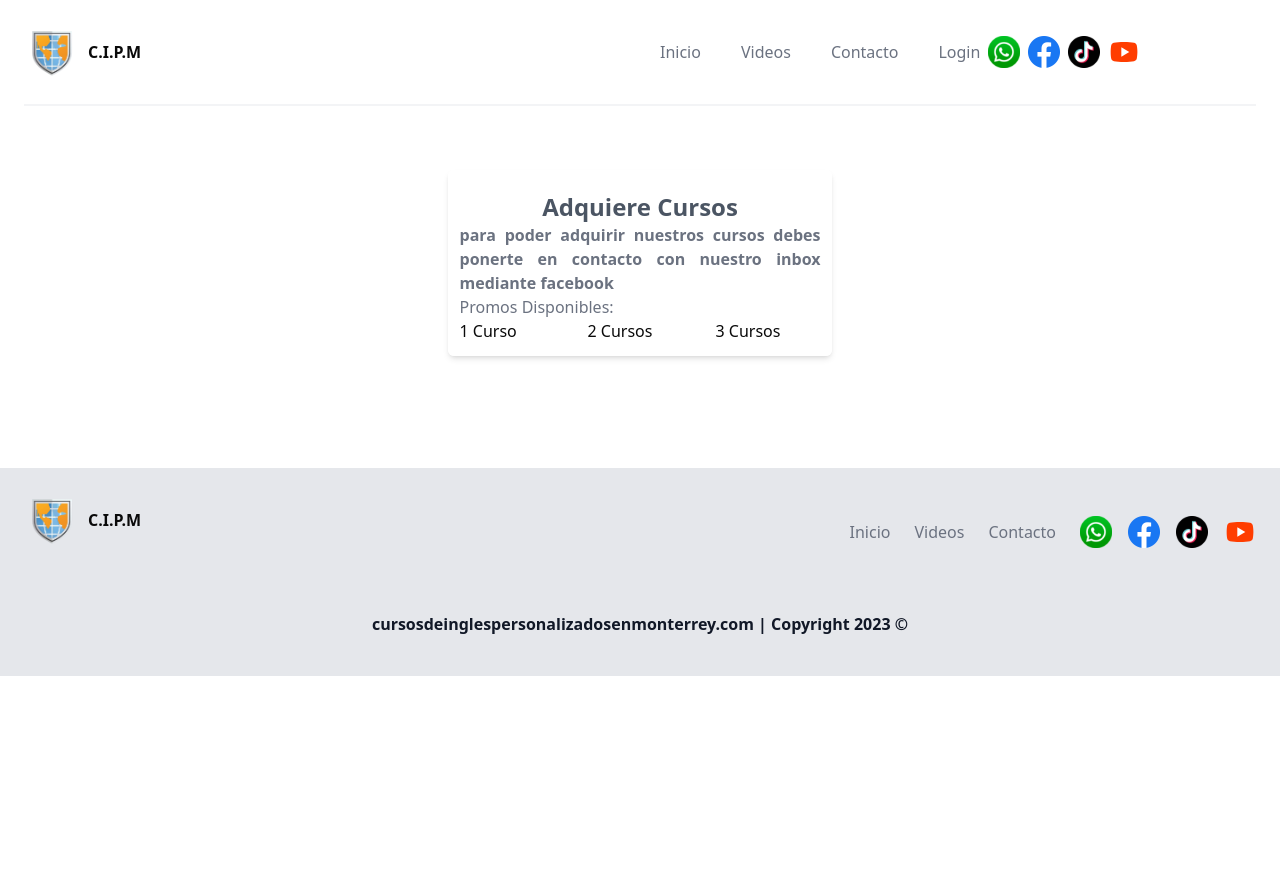
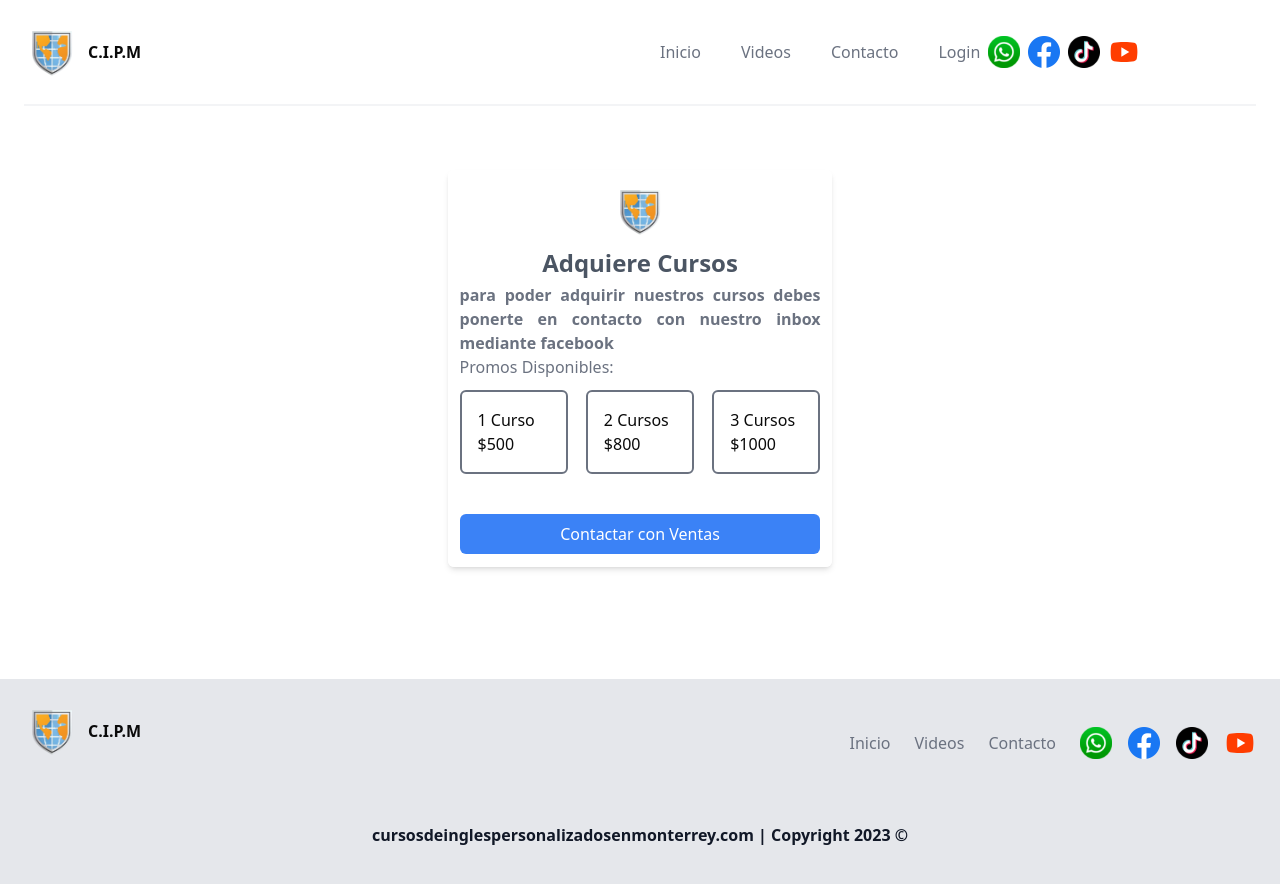
Before and after one commit to pedroduranc1/cipmweb, a Next.js app: page /comprarCursos in a window 1280 px wide. Shown: the top 884 px of the page. Before the commit the page ends 800 px from the top, so only its background shows below. Built offline with nearby package versions, Linux system fonts and the light colour scheme.

Commit message:
compra page lista

```diff
--- a/pages/comprarCursos/index.jsx
+++ b/pages/comprarCursos/index.jsx
@@ -8,8 +8,15 @@ const index = () => {
             <Navbar />
 
             <div className='lg:w-[30%] md:w-[60%] w-[90%] h-fit mt-[5%] py-[1%] bg-white/90 overflow-hidden rounded-md shadow-md mx-auto'>
+                <div className='flex justify-center'>
+                    <img
+                        className='h-14 w-auto sm:h-15'
+                        src="/logo.svg"
+                        alt="" ></img>
+                </div>
+
                 <h2 className='text-2xl font-bold text-center text-gray-600 mt-2'>Adquiere Cursos</h2>
-                <p className='text-gray-500 mx-[3%] font-semibold text-justify'>
+                <p className='text-gray-500 mx-[3%] font-semibold text-justify mt-1'>
                     para poder adquirir nuestros cursos debes ponerte en contacto con nuestro inbox mediante facebook
                 </p>
 
@@ -17,20 +24,28 @@ const index = () => {
                     Promos Disponibles:
                 </p>
 
-                <div className='flex mx-[3%] flex-wrap w-full justify-center items-center'>
-                    <div className='w-1/3'>
-                        <h3>1 Curso</h3>
+                <div className='flex px-[3%] pt-[3%] flex-wrap w-full gap-y-3 justify-between items-center'>
+                    <div className='w-full md:w-[30%] hover:border-blue-500 group transition-colors hover:cursor-pointer border-gray-500 border-2 rounded-md p-4'>
+                        <h3 className='group-hover:text-blue-500 transition-colors'>1 Curso</h3>
+
+                        <p className='group-hover:text-blue-500 transition-colors'>$500</p>
                     </div>
-                    <div className='w-1/3'>
-                        <h3>2 Cursos</h3>
+                    <div className='w-full md:w-[30%] hover:border-blue-500 group transition-colors hover:cursor-pointer border-gray-500 border-2 rounded-md p-4'>
+                        <h3 className='group-hover:text-blue-500 transition-colors'>2 Cursos</h3>
+                        <p className='group-hover:text-blue-500 transition-colors'>$800</p>
                     </div>
-                    <div className='w-1/3'>
-                        <h3>3 Cursos</h3>
+                    <div className='w-full md:w-[30%] hover:border-blue-500 group transition-colors hover:cursor-pointer border-gray-500 border-2 rounded-md p-4'>
+                        <h3 className='group-hover:text-blue-500 transition-colors'>3 Cursos</h3>
+                        <p className='group-hover:text-blue-500 transition-colors'>$1000</p>
                     </div>
                 </div>
+
+                <a target="_blank" className="mx-[3%] text-white hover:bg-blue-400 transition-colors rounded-md py-2 flex justify-center bg-blue-500 mt-10 inline-block " href="https://www.facebook.com/Cursosdeinglesmty?mibextid=2JQ9oc">
+                    Contactar con Ventas
+                </a>
             </div>
 
-            <div className='pb-[40vh] ' />
+            <div className='pb-[50vh] md:pb-[40vh] ' />
             <div className='relative'>
                 <Footer />
             </div>
```
